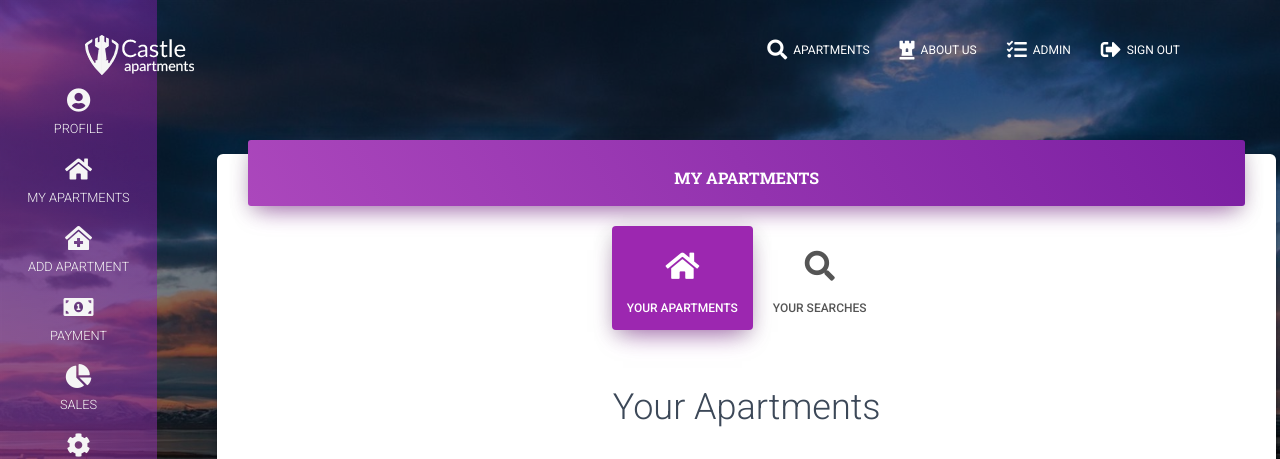
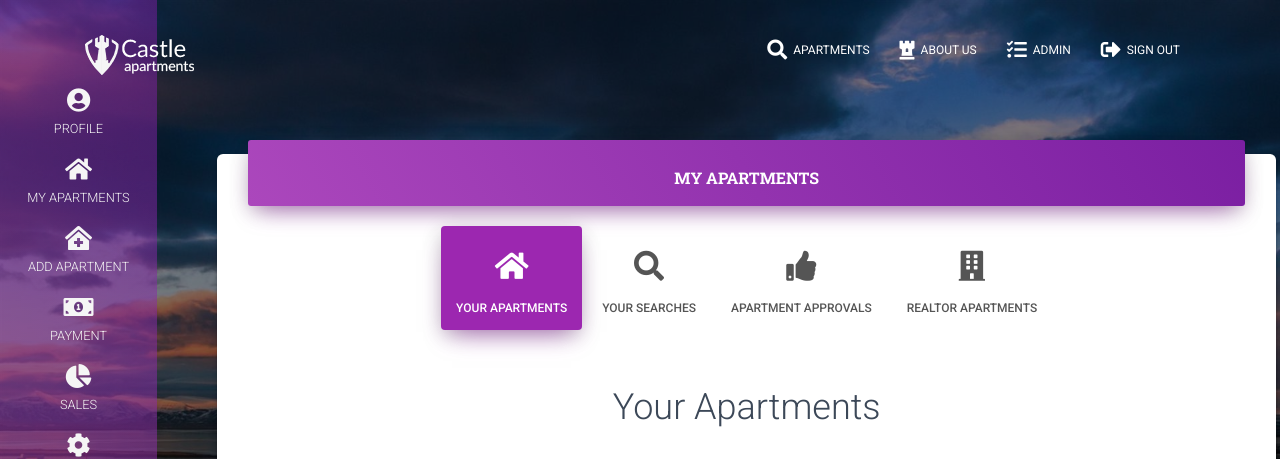
Before and after one commit to castleapartments/Castle_apartments, a Django app: page /apartments/my in a window 1280 px wide. Shown: the top 459 px of the page. Run offline with Django 3.2, Linux system fonts and the light colour scheme; the visitor is signed in with stand-in values (Sample User, id 1); data that the repository does not hold is empty; some libraries are stand-ins or nearby versions.

Commit message:
Fixing icons in my apartments view.

```diff
--- a/templates/apartments/my.html
+++ b/templates/apartments/my.html
@@ -23,15 +23,15 @@
                             <i class="fas fa-search"></i> Your Searches
                             </a>
                         </li>
-                        {% if user.is_realtor %}
+                        {% if user.is_realtor or user.is_superuser %}
                         <li class="nav-item">
                             <a class="nav-link" href="#apartment-approvals" role="tab" data-toggle="tab" aria-selected="false">
-                            <i class="fas thumbs-up"></i> Apartment Approvals
+                            <i class="fas fa-thumbs-up"></i> Apartment Approvals
                             </a>
                         </li>
                         <li class="nav-item">
                             <a class="nav-link" href="#realtor-apartments" role="tab" data-toggle="tab" aria-selected="false">
-                            <i class="fas building"></i> Realtor Apartments
+                            <i class="fas fa-building"></i> Realtor Apartments
                             </a>
                         </li>
                         {% endif %}
```
